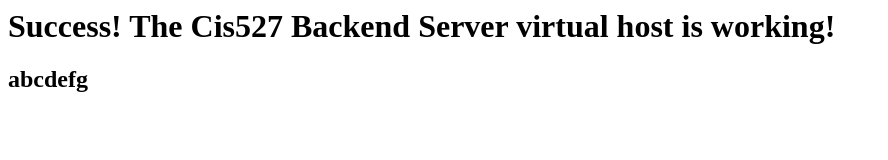
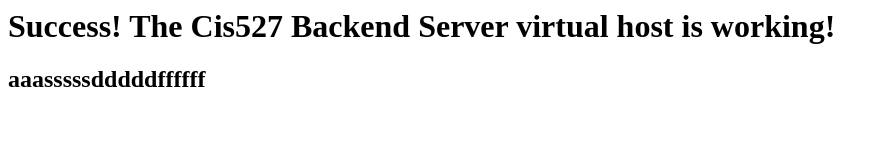
Before and after one commit to zacharyjulian/effective-octo-fishstick, a plain HTML site: page index.html in a window 1280 px wide. Shown: the whole page, without its empty margins (0-888 px from the left). Drawn offline with Linux system fonts and the light colour scheme.

Commit message:
Update index.html

```diff
--- a/index.html
+++ b/index.html
@@ -4,6 +4,6 @@
     </head>
     <body>
         <h1>Success! The Cis527 Backend Server virtual host is working!</h1>
-		<h2>abcdefg</h2>
+		<h2>aaasssssdddddffffff</h2>
     </body>
 </html>
```
